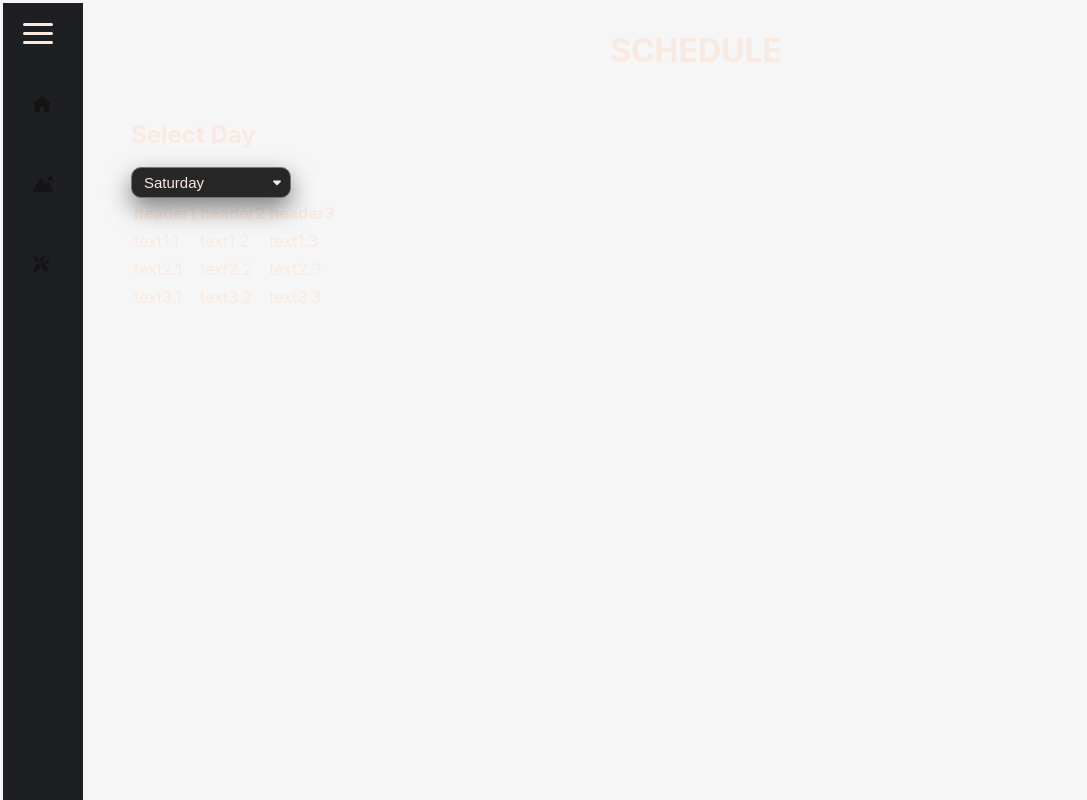
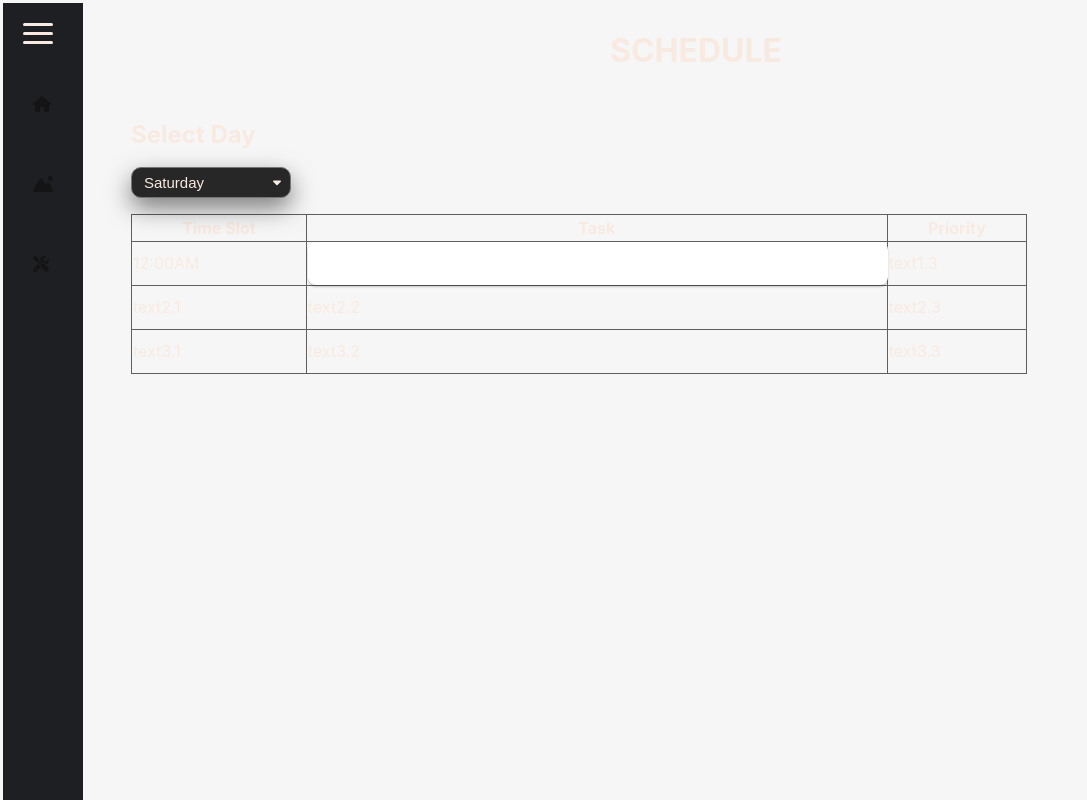
Before and after one commit to mitul72/Time-Pacer, a React (Vite) app: page /build in a window 1280 px wide. Shown: the whole page, without its empty margins (0-1087 px from the left). Built offline with nearby package versions, Linux system fonts and the light colour scheme.

Commit message:
Added: headers for schedule table

```diff
--- a/src/App.css
+++ b/src/App.css
@@ -13,6 +13,13 @@ nav {
   position: fixed;
   transition: width 200ms ease;
   z-index: 10;
+}
+
+table input {
+  margin: 0;
+  padding: 0;
+  width: 100%;
+  height: 100%;
 }
 
 nav > * {
@@ -159,3 +166,15 @@ main {
   align-items: center;
   justify-content: center; */
 }
+table,
+th,
+td {
+  border: 1px solid rgb(96, 94, 94);
+  border-collapse: collapse;
+  /* border-radius: 10px; */
+}
+table {
+  margin-top: 2vh;
+  width: 70vw;
+  height: 20vh;
+}
--- a/src/components/resources/Table.tsx
+++ b/src/components/resources/Table.tsx
@@ -1,19 +1,42 @@
 import React from "react";
 
 export default function Table() {
+  let x = 60; //minutes interval
+  let times = []; // time array
+  let tt = 0; // start time
+  let ap = ["AM", "PM"]; // AM-PM
+
+  //loop to increment the time and push results in array
+  for (let i = 0; tt < 24 * 60; i++) {
+    let hh = Math.floor(tt / 60); // getting hours of day in 0-24 format
+    let mm = tt % 60; // getting minutes of the hour in 0-55 format
+    let hh12 = hh % 12;
+    if (hh12 === 0) {
+      hh12 = 12;
+    }
+    times[i] =
+      ("0" + hh12).slice(-2) +
+      ":" +
+      ("0" + mm).slice(-2) +
+      ap[Math.floor(hh / 12)]; // pushing data in array in [00:00 - 12:00 AM/PM format]
+    tt = tt + x;
+  }
+
   return (
     <table>
       <thead>
         <tr>
-          <th>header1</th>
-          <th>header2</th>
-          <th>header3</th>
+          <th>Time Slot</th>
+          <th>Task</th>
+          <th>Priority</th>
         </tr>
       </thead>
       <tbody>
         <tr>
-          <td>text1.1</td>
-          <td>text1.2</td>
+          <td>{times[0]}</td>
+          <td>
+            <input type="text" name="" id="" />
+          </td>
           <td>text1.3</td>
         </tr>
         <tr>
```
Also changed, not shown: src/components/Home.tsx (+16 -12 lines).
